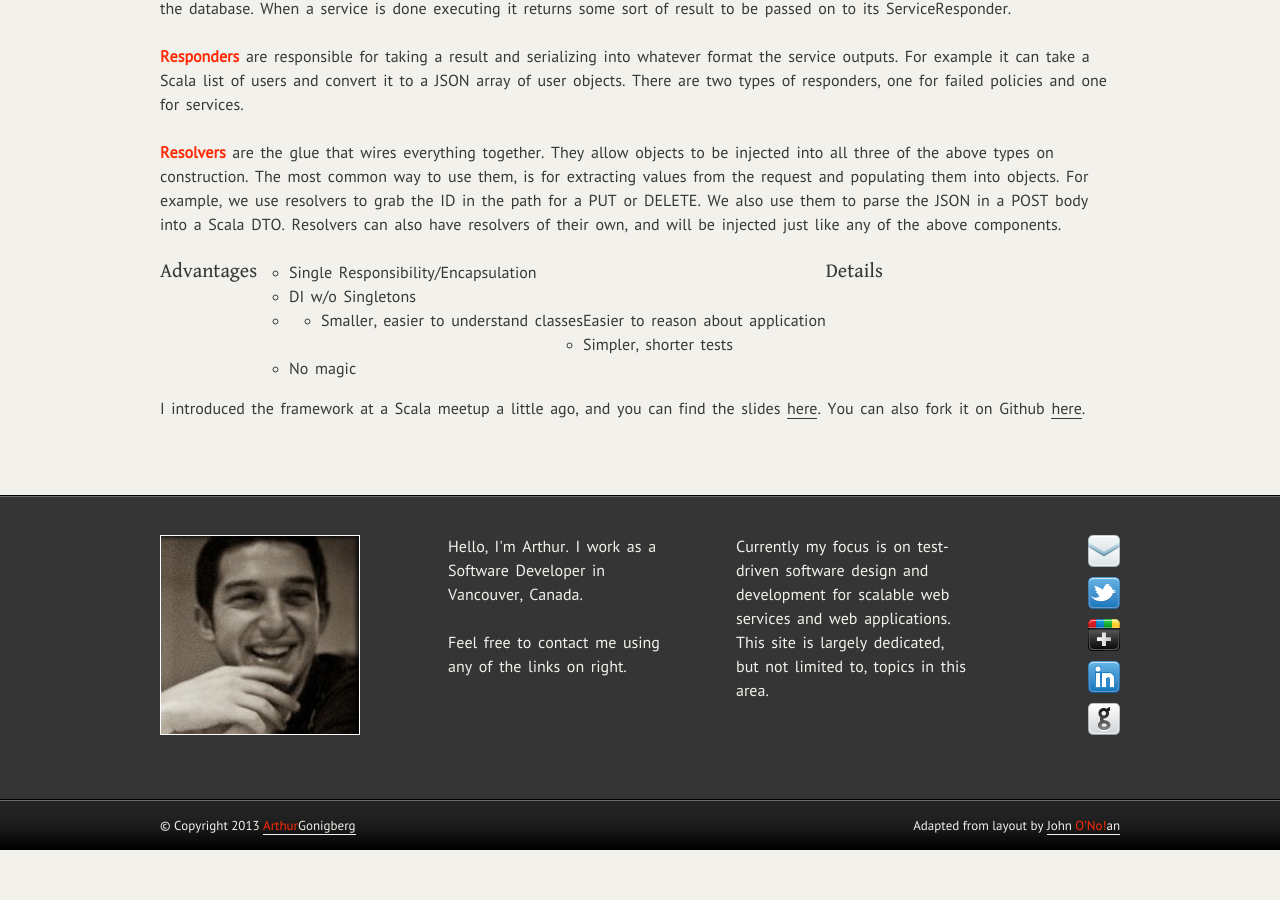
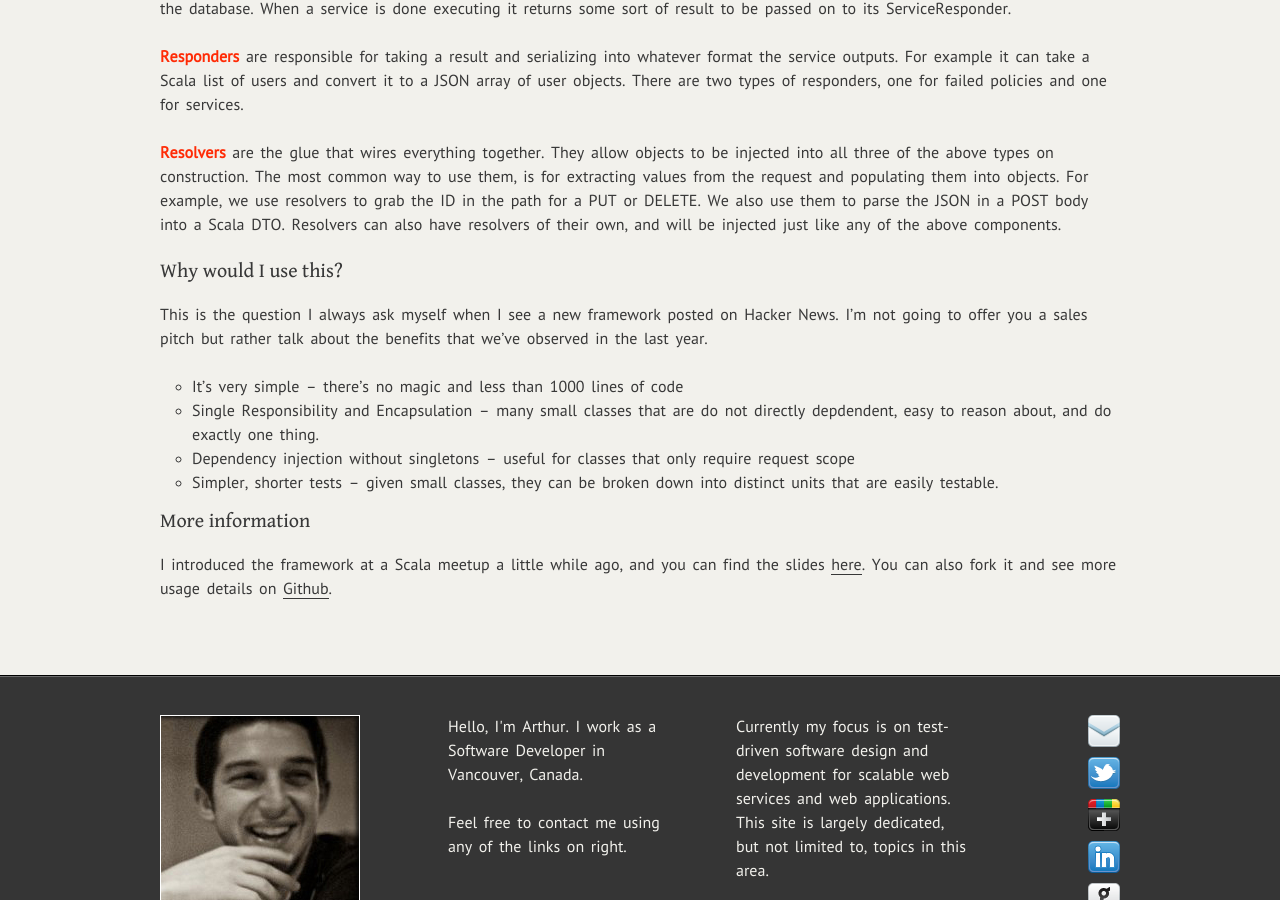
Before and after one commit to artgon/artgon.github.com, a Jekyll site: the page built from _posts/2013-08-01-introducing-objectify-scala.md, in a window 1280 px wide and 900 px high, scrolled down 873 px. Built offline with Jekyll 4.4.1, drawn with Linux system fonts in a browser that asks for light colours; Markdown is read by kramdown in place of the engine named in the settings; before the commit the page ends 1723 px from its top, so only the background shows below that; some of the changed text lies outside the part shown.

Commit message:
first draft ready

```diff
--- a/_posts/2013-08-01-introducing-objectify-scala.md
+++ b/_posts/2013-08-01-introducing-objectify-scala.md
@@ -6,8 +6,8 @@ meta-description: Introducing the Objectify framework for structuring Scala web
 
 It's a framework we developed almost a year ago, that has been running
 in production for over 10 months. It's so simple and effective that we
-have barely had to make any commits to it since. The framework I'm
-referring to is [Objectify.scala](https://github.com/learndot/Objectify.scala).
+have barely had to make any commits to it since. That framework
+is [Objectify.scala](https://github.com/learndot/Objectify.scala).
 
 Objectify was inspired by [James Golick's](http://jamesgolick.com)
 framework, [Objectify.rb](https://github.com/bitlove/objectify). He
@@ -65,17 +65,22 @@ ID in the path for a PUT or DELETE. We also use them to parse the JSON
 in a POST body into a Scala DTO. Resolvers can also have resolvers of
 their own, and will be injected just like any of the above components.
 
-#### Advantages
+#### Why would I use this?
 
-- Single Responsibility/Encapsulation
-- DI w/o Singletons
-- Easier to reason about application
-  - Smaller, easier to understand classes
-- Simpler, shorter tests
-- No magic
+This is the question I always ask myself when I see a new framework
+posted on Hacker News. I'm not going to offer you a sales pitch but
+rather talk about the benefits that we've observed in the last year.
 
-#### Details
+- It's very simple -- there's no magic and less than 1000 lines of code
+- Single Responsibility and Encapsulation -- many small classes that are
+  do not directly depdendent, easy to reason about, and do exactly one thing.
+- Dependency injection without singletons -- useful for classes that
+  only require request scope
+- Simpler, shorter tests -- given small classes, they can be broken down
+  into distinct units that are easily testable.
 
-I introduced the framework at a Scala meetup a little ago, and you can
+#### More information
+
+I introduced the framework at a Scala meetup a little while ago, and you can
 find the slides [here](http://www.slideshare.net/artgon/scala-meetup-objectify-15072182).
-You can also fork it on Github [here](https://github.com/learndot/Objectify.scala).
+You can also fork it and see more usage details on [Github](https://github.com/learndot/Objectify.scala).
```
